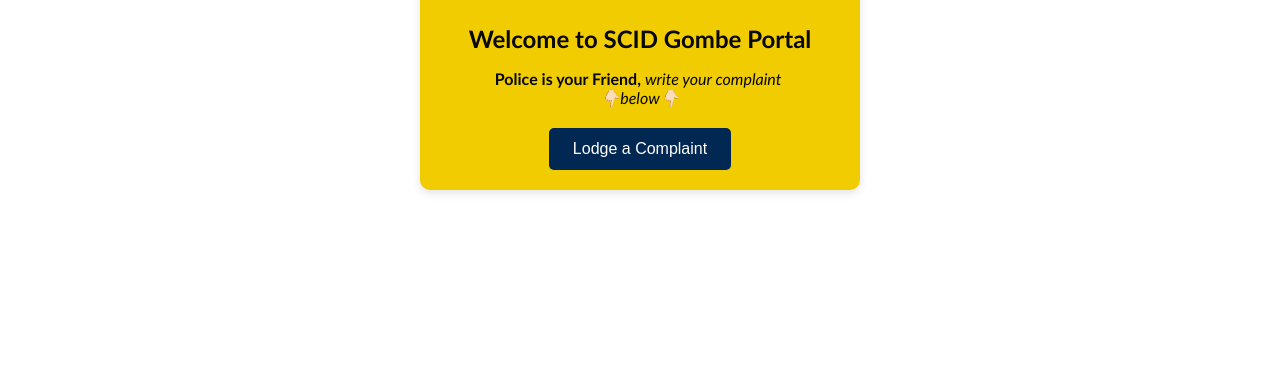
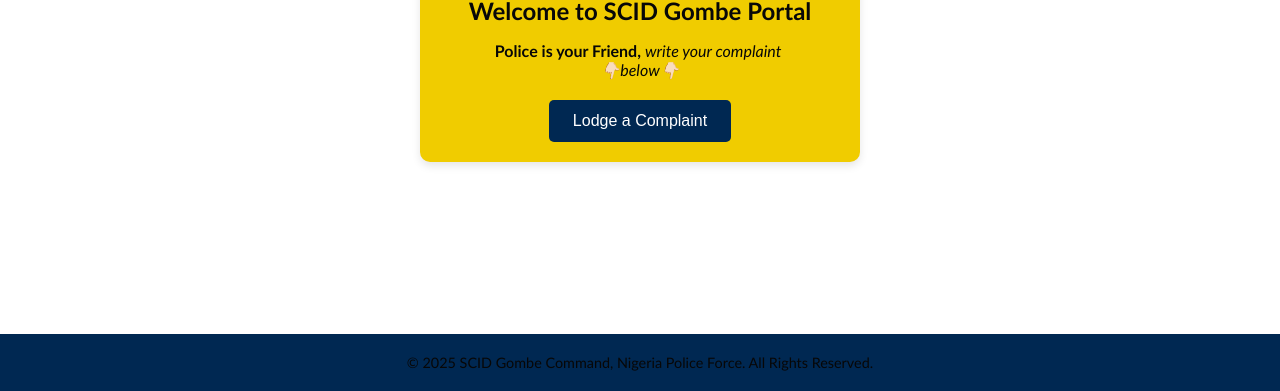
Before and after one commit to rasheethkar/myproject, a website: page public/index.html in a window 1280 px wide. Shown: the part 409-800 px from the top of the page. Drawn offline with Linux system fonts and the light colour scheme.

Commit message:
Update index.html
footer set

```diff
--- a/public/index.html
+++ b/public/index.html
@@ -18,6 +18,10 @@
       background-size: cover;
       background-repeat: no-repeat;
       color: #333;
+      /* Ensure body can grow to at least viewport height if content is short */
+      display: flex;
+      flex-direction: column;
+      min-height: 100vh;
     }
 
     /* ─── HEADER ───────────────────────────────────────────────────────── */
@@ -97,13 +101,14 @@
     }
 
 
-    /* ─── MAIN CONTENT (No change needed here) ──────────────────────── */
+    /* ─── MAIN CONTENT ──────────────────────────────────────────────── */
     main {
       display: flex;
       justify-content: center;
       align-items: center;
-      min-height: calc(100vh - 60px);
-      padding: 40px 20px; /* Increased top padding */
+      /* Let main content grow to fill available space */
+      flex-grow: 1;
+      padding: 40px 20px;
       box-sizing: border-box;
     }
     .container {
@@ -112,7 +117,7 @@
       background: rgb(240, 204, 0);
       border-radius: 10px;
       box-shadow: 0 4px 8px rgba(0,0,0,0.1);
-      max-width: 400px;
+      max-width: 400px; /* Reduced max-width slightly from original */
       width: 90%;
     }
     .logo {
@@ -127,7 +132,7 @@
       margin-bottom: 10px;
       color: #080808;
     }
-    p {
+    p { /* Style for paragraph inside .container */
       margin-bottom: 20px;
       color: #070707;
       font-family: 'Trebuchet MS', sans-serif;
@@ -147,6 +152,37 @@
     .btn:hover {
       background: #004494;
     }
+
+    /* ─── FOOTER ───────────────────────────────────────────────────────── */
+    footer {
+      background-color: #002852; /* Match header background */
+      color: #e0e0e0; /* Light grey text */
+      padding: 20px 20px;
+      text-align: center;
+      font-size: 0.9em;
+      /* No margin-top needed now with flexbox on body */
+      /* Ensure footer doesn't shrink */
+      flex-shrink: 0;
+    }
+
+    .footer-container {
+      max-width: 1000px; /* Match header container width */
+      margin: 0 auto; /* Center the content */
+    }
+
+    footer p { /* Style specifically for paragraph inside footer */
+      margin: 0; /* Remove default paragraph margin */
+    }
+
+    /* Optional: Style for links if you add any in the footer */
+    footer a {
+      color: #ffffff;
+      text-decoration: none;
+    }
+    footer a:hover {
+      text-decoration: underline;
+    }
+
   </style>
 </head>
 <body>
@@ -170,6 +206,7 @@
       <a href="submissions.html">View Submissions</a>
     </nav>
   </header>
+
   <main>
     <div class="container">
       <img src="images/npf_scid_gombe_logo.png" alt="Nigeria Police Force SCID Gombe Logo" class="logo"/>
@@ -178,31 +215,28 @@
       <a href="complaint.html" class="btn">Lodge a Complaint</a>
     </div>
   </main>
+
+  <footer>
+    <div class="footer-container">
+      <p>&copy; <span id="current-year"></span> SCID Gombe Command, Nigeria Police Force. All Rights Reserved.</p>
+      </div>
+  </footer>
   <script>
     // Wait for the DOM to be fully loaded
     document.addEventListener('DOMContentLoaded', () => {
-      // Get references to the toggle button and the menu
+      // --- Menu Toggle Code ---
       const menuToggle = document.getElementById('menu-toggle');
       const mobileMenu = document.getElementById('mobile-menu');
 
-      // Check if both elements exist
       if (menuToggle && mobileMenu) {
-        // Add click event listener to the toggle button
         menuToggle.addEventListener('click', (event) => {
-          // Prevent default link behavior (scrolling to top/#)
           event.preventDefault();
-
-          // Toggle the 'active' class on the mobile menu
           mobileMenu.classList.toggle('active');
-
-          // Update ARIA attribute for accessibility
           const isExpanded = mobileMenu.classList.contains('active');
           menuToggle.setAttribute('aria-expanded', isExpanded);
         });
 
-        // Optional: Close menu if clicking outside of it
         document.addEventListener('click', (event) => {
-          // Check if the click was outside the menu AND outside the toggle button
           if (!mobileMenu.contains(event.target) && !menuToggle.contains(event.target) && mobileMenu.classList.contains('active')) {
               mobileMenu.classList.remove('active');
               menuToggle.setAttribute('aria-expanded', 'false');
@@ -211,8 +245,17 @@
       } else {
         console.error("Menu toggle button or mobile menu element not found!");
       }
+
+      // --- Footer Year Code ---
+      const yearSpan = document.getElementById('current-year');
+      if (yearSpan) {
+        // Get the current year (will be 2025 based on current context)
+        yearSpan.textContent = new Date().getFullYear();
+      } else {
+          console.error("Current year span element not found!");
+      }
+
     });
   </script>
-
 </body>
 </html>
```
